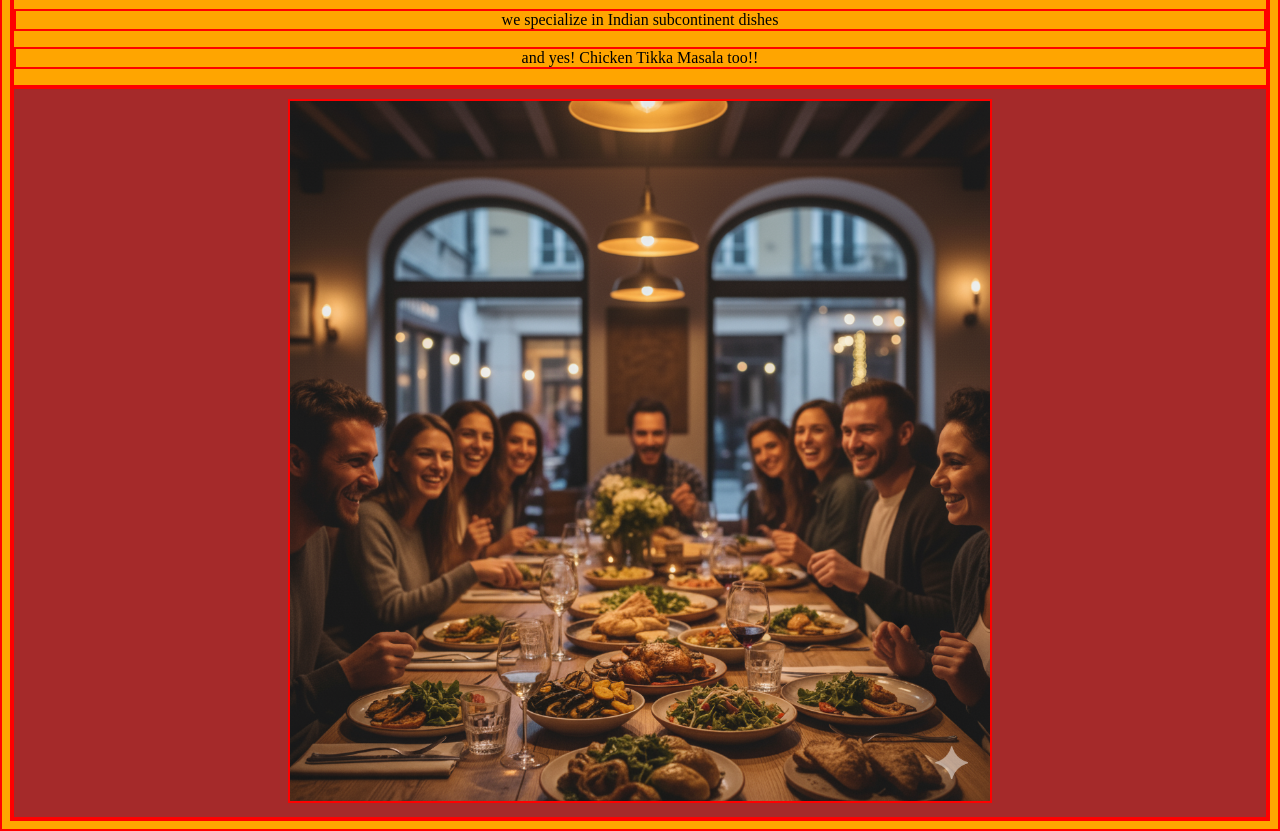
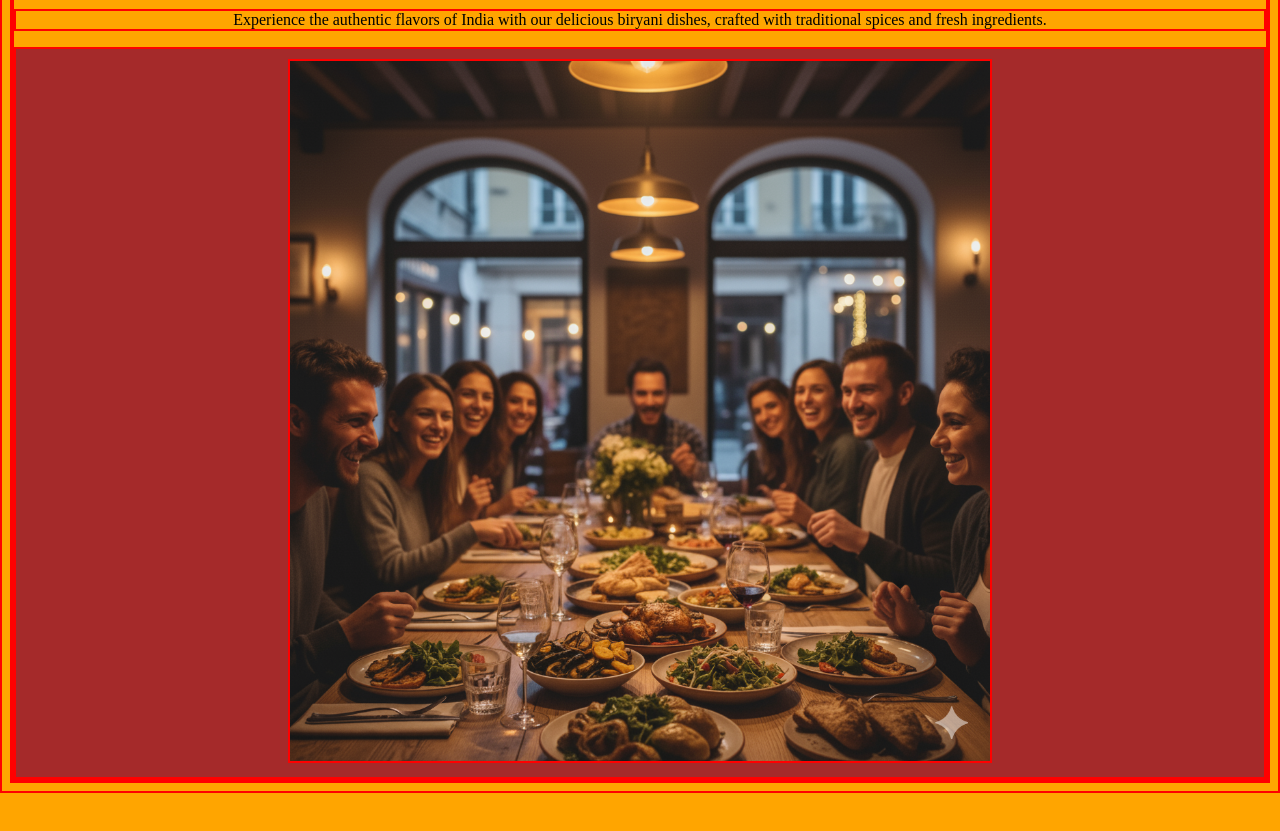
Before and after one commit to DarkFerrari/restaurant_page, a website built with webpack: page src/template.html in a window 1280 px wide. Shown: the part 119-950 px from the top of the page. After the commit the page ends 912 px from the top, so only its background shows below. Built offline with nearby package versions, Linux system fonts and the light colour scheme.

Commit message:
update dynamic homePage load
1.create homepage in js and import to index

2. create empty contact and menu files for import

```diff
--- /dev/null
+++ b/src/homePage.js
@@ -0,0 +1,23 @@
+import homeImage from "./assets/restaurant_home_image.png";
+
+export function homeLoad(){
+    const content = document.getElementById('content');
+
+    const headline = document.createElement('h1');
+    headline.textContent = "Welcome to My Biryani Restaurant!";
+    content.appendChild(headline);
+
+    const description = document.createElement('p');
+    description.textContent = "Experience the authentic flavors of India with our delicious biryani dishes, crafted with traditional spices and fresh ingredients.";
+    content.appendChild(description);
+
+    //image container
+    const imageContainer = document.createElement('div');
+    imageContainer.classList.add("image-container");
+    content.appendChild(imageContainer);
+
+    const homeImg = document.createElement('img');
+    homeImg.src = homeImage;
+    homeImg.classList.add("home-image");
+    imageContainer.appendChild(homeImg);
+}
--- a/src/index.js
+++ b/src/index.js
@@ -1,13 +1,7 @@
 import "./styles.css";
-import homeImage from "./assets/restaurant_home_image.png";
+import {homeLoad} from "./homePage.js";
+import {menu} from "./menuPage.js";
+import {contact} from "./contactPage.js";
 
+homeLoad();
 console.log('Hello, from restaurant index.js!');
-
-const imageContainer = document.createElement('div');
-imageContainer.classList.add("image-container");
-document.body.appendChild(imageContainer);
-
-const image = document.createElement('img');
-image.src = homeImage;
-imageContainer.appendChild(image);
-image.classList.add("home-image");
--- a/src/template.html
+++ b/src/template.html
@@ -14,9 +14,9 @@
         </div>
     </nav>
     <div id="content">
-        <h1>The Best Biryani in Town!!</h1>
+        <!-- <h1>The Best Biryani in Town!!</h1>
         <p>we specialize in Indian subcontinent dishes</p>
-        <p>and yes! Chicken Tikka Masala too!!</p>
+        <p>and yes! Chicken Tikka Masala too!!</p> -->
 
     </div>
 </body>
```
Also changed, not shown: src/contact.js (added), src/menu.js (added).
